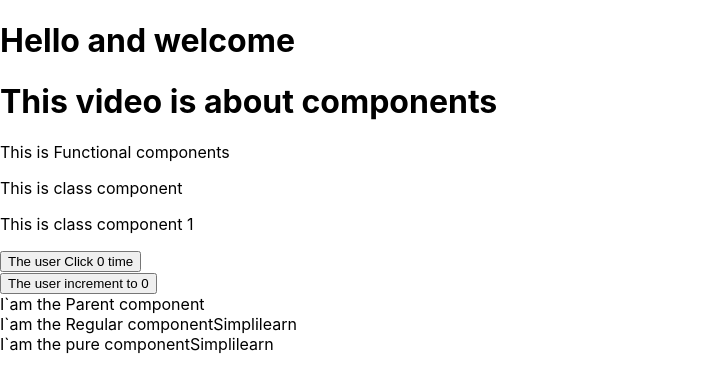
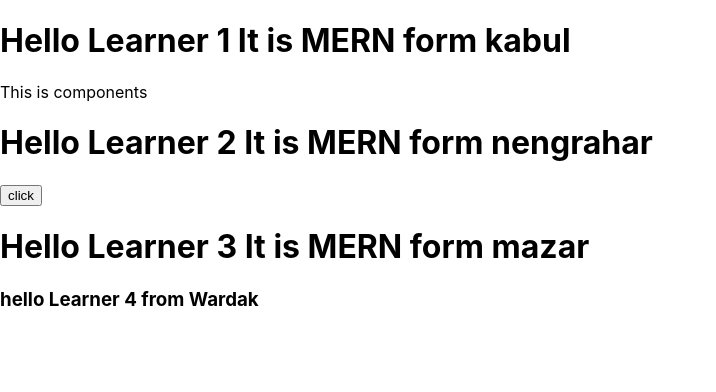
Before and after one commit to SHABIRSHOJA/MERN, a React (Create React App) app in the folder FirstReact/mern/: page / in a window 1280 px wide. Shown: the top 392 px of the page, without its empty margins (0-716 px from the left). Built offline with nearby package versions, Linux system fonts and the light colour scheme.

Commit message:
props done

```diff
--- a/FirstReact/mern/src/App.js
+++ b/FirstReact/mern/src/App.js
@@ -1,24 +1,22 @@
 //import logo from './logo.svg';
 //import './App.css';
-import Functionalcomponent from './Components/Functionalcomponent';
-import {Classcomponents, Classcomponents1} from './Components/Classcomponent';
-import Click from './Components/Click';
-import Counter from './Components/Counter';
-import ParentComp from './Components/ParentComp';
-function App() {
-  return (
-  <div>
-    <h1>Hello and welcome</h1>
-        <h1>This video is about components</h1>
-        <Functionalcomponent></Functionalcomponent>
-        <Classcomponents></Classcomponents>
-        <Classcomponents1></Classcomponents1>
-        <Click></Click>
-        <Counter></Counter>
 
-        <ParentComp></ParentComp>
-  </div>
-  );
+import React from "react";
+import Classprops from "./Classprops";
+
+import Functionprops from "./Functionalprops";
+
+class App extends React.Component {
+  render() {
+    return (
+      <div>
+        <Classprops name="Learner 1" place="kabul" ><p>This is components</p></Classprops>
+        <Classprops name="Learner 2" place="nengrahar" ><button>click</button></Classprops>
+        <Classprops name="Learner 3" place="mazar"></Classprops>
+        <Functionprops name="Learner 4" place="Wardak"></Functionprops>
+      </div>
+    );
+  }
 }
 
 export default App;
--- /dev/null
+++ b/FirstReact/mern/src/Classprops.js
@@ -0,0 +1,16 @@
+import React, { Component } from "react";
+
+class Classprops extends Component {
+    render(){
+        return (
+            <div>
+                <h1>Hello {this.props.name} It is MERN form {this.props.place}</h1>
+                <p>{this.props.children}</p>
+            </div>
+
+
+        );
+    }
+}
+
+export default Classprops;
--- /dev/null
+++ b/FirstReact/mern/src/Functionalprops.js
@@ -0,0 +1,9 @@
+import React from "react"
+
+function Functionprops(props){
+    return (
+        <h3>This is functional components</h3>,<h3>hello {props.name} from {props.place}</h3>
+    );
+}
+
+export default Functionprops
```
